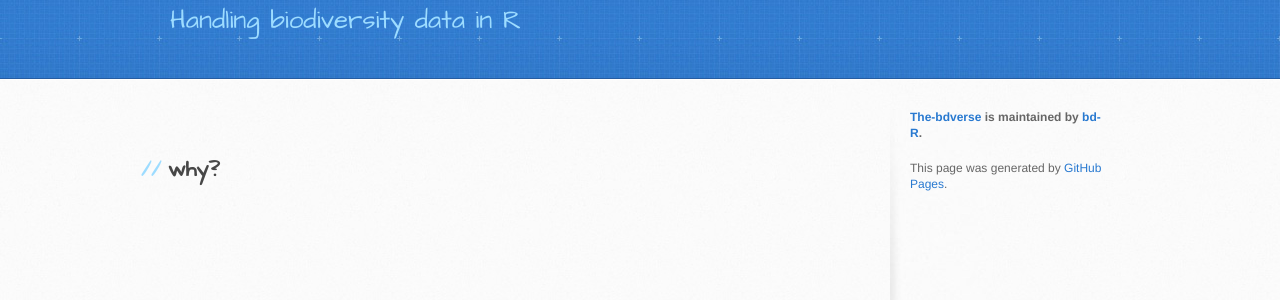
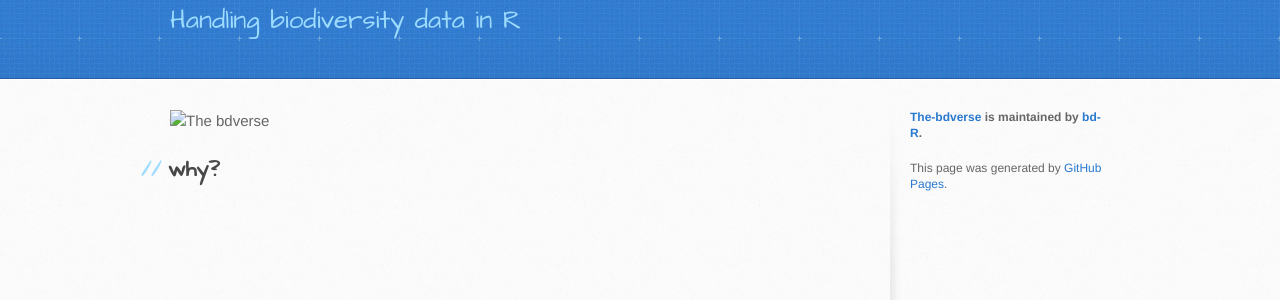
Before and after one commit to bd-R/The-bdverse, a Jekyll site: the page built from index.md, in a window 1280 px wide. Shown: the part 122-422 px from the top of the page. Built offline with Jekyll 4.4.1, drawn with Linux system fonts in a browser that asks for light colours.

Commit message:
Update index.md

```diff
--- a/index.md
+++ b/index.md
@@ -1,7 +1,7 @@
 ---
 layout: default
 ---
-![](The-bdverse/assets/images/The-bdverse.png)
+![The bdverse](The-bdverse/assets/images/The-bdverse.png)
 
 
 
```
